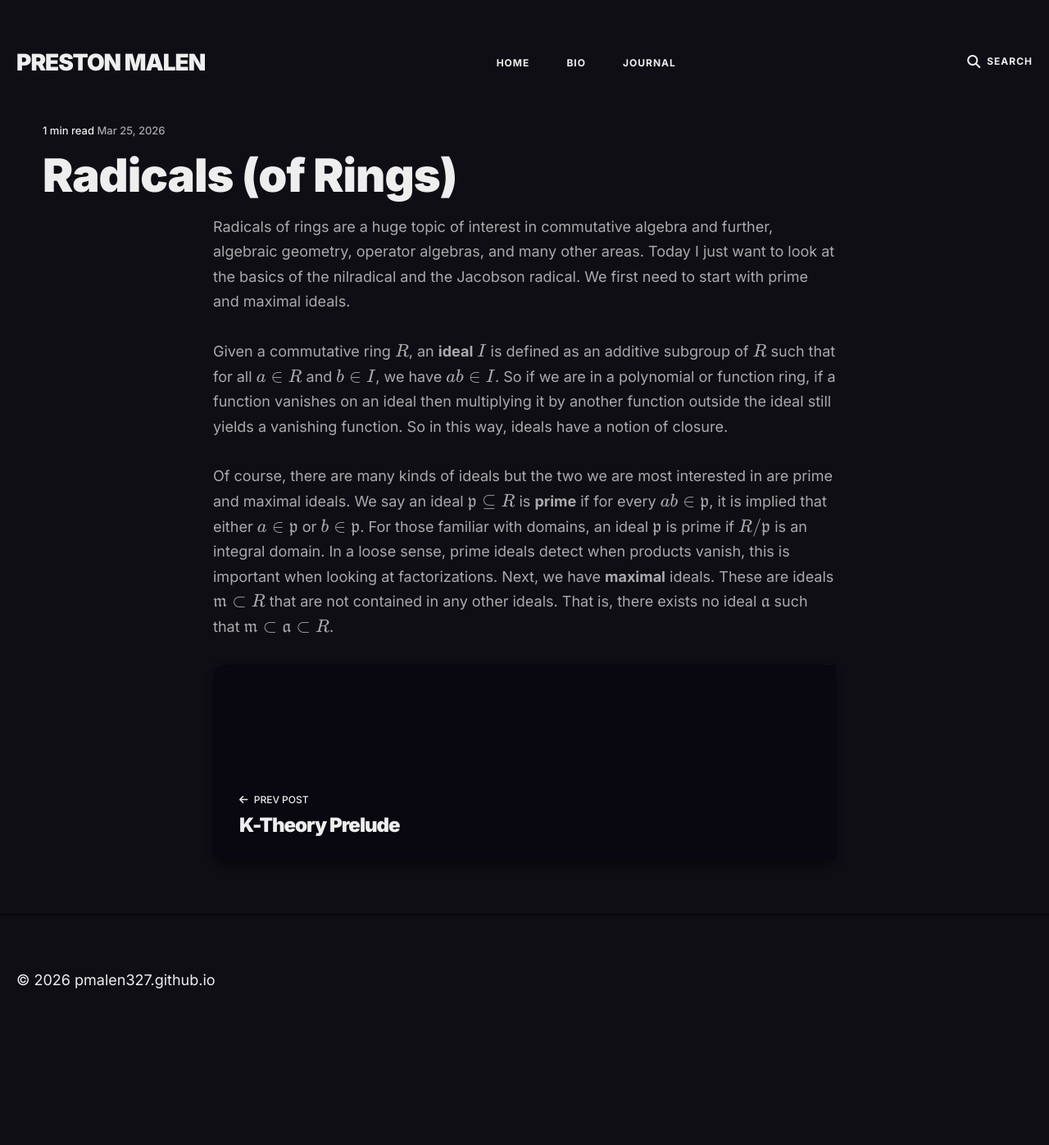
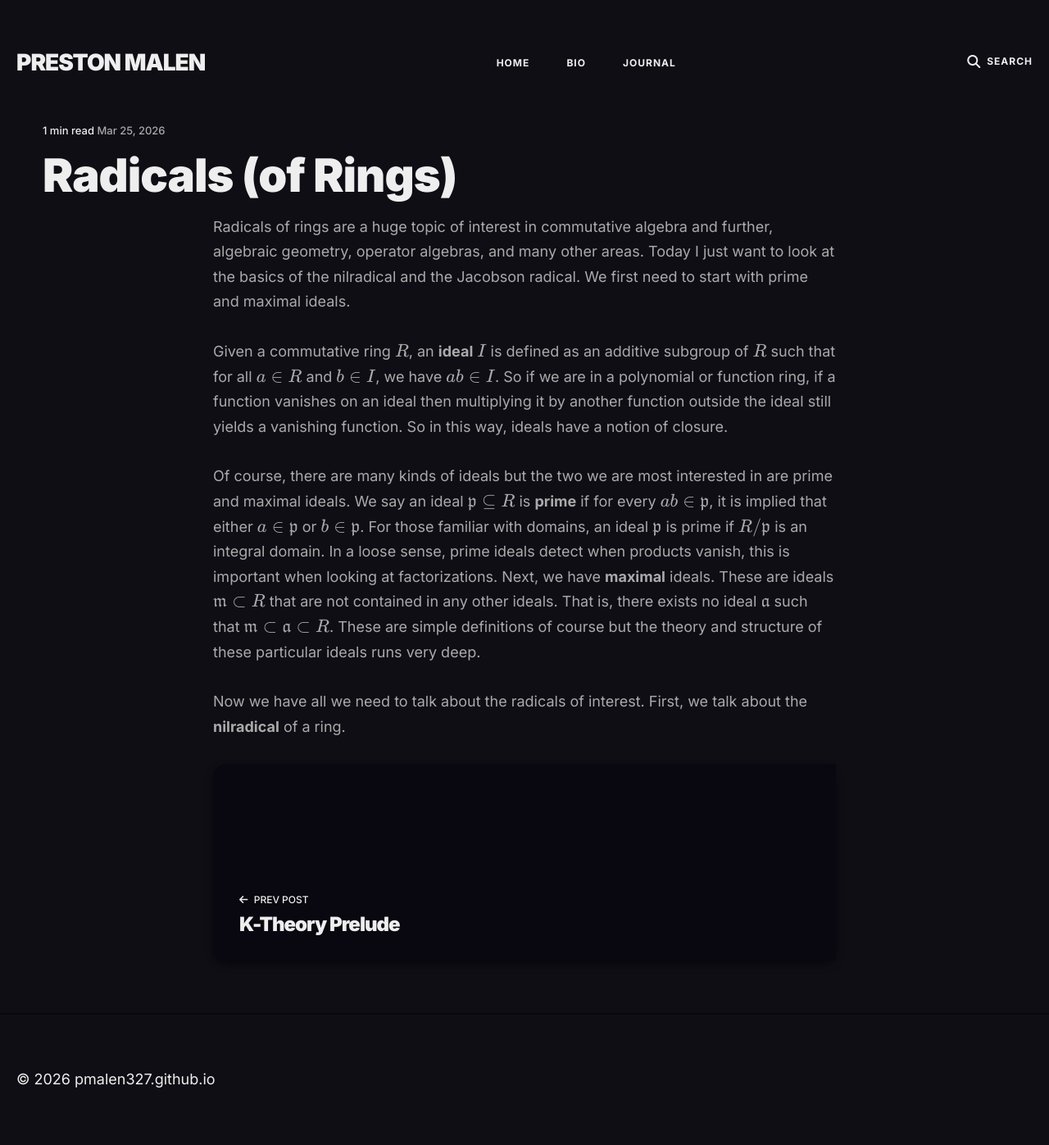
Before and after one commit to pmalen327/pmalen327.github.io, a Jekyll site: the page built from _posts/2026-03-25-Radicals.html, in a window 1280 px wide. Shown: the whole page at 82% size. Built offline with Jekyll 4.4.1, drawn with Linux system fonts in a browser that asks for light colours; before the commit the page ends 1275 px from its top, so only the background shows below that.

Commit message:
quick push

```diff
--- a/_posts/2026-03-25-Radicals.html
+++ b/_posts/2026-03-25-Radicals.html
@@ -30,7 +30,13 @@ description: ""
     ideals detect when products vanish, this is important when looking at factorizations.
     Next, we have <b>maximal</b> ideals. These are ideals $\mathfrak{m} \subset R$
     that are not contained in any other ideals. That is, there exists no ideal $\mathfrak{a}$
-    such that $\mathfrak{m} \subset \mathfrak{a} \subset R$.
+    such that $\mathfrak{m} \subset \mathfrak{a} \subset R$. These are simple definitions
+    of course but the theory and structure of these particular ideals runs very deep.
+</p>
+
+<p>
+    Now we have all we need to talk about the radicals of interest. First, we talk
+    about the <b>nilradical</b> of a ring.
 </p>
 
 
```
